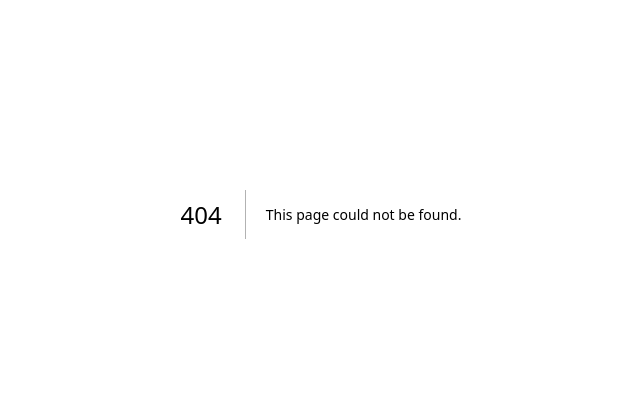
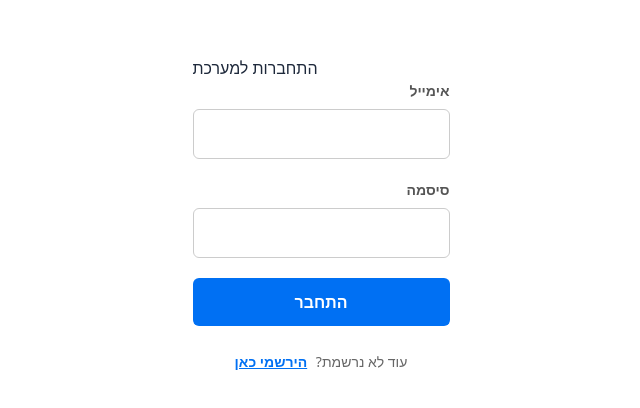
Before and after one commit to ofir8530/ai-fitness-app, a Next.js app: page /login in a window 1280 px wide. Before the commit this address had no page. Shown: the part 186-594 px from the top of the page, without its empty margins (319-959 px from the left). Built offline with nearby package versions, Linux system fonts and the light colour scheme.

Commit message:
feat: implement login page, refactor summary to fetch from database, and separate css modules

```diff
--- /dev/null
+++ b/app/api/auth/login/route.ts
@@ -0,0 +1,30 @@
+import { NextResponse } from 'next/server';
+import { createClientServer } from '../../../utils/supabaseServer';
+
+export async function POST(request: Request) {
+  try {
+    const { email, password } = await request.json();
+
+    // אתחול לקוח השרת לטיפול בעוגיות
+    const supabase = await createClientServer();
+
+    // התחברות המשתמש בעזרת Supabase Auth
+    const { data, error } = await supabase.auth.signInWithPassword({
+      email,
+      password,
+    });
+
+    if (error) {
+      return NextResponse.json({ error: error.message }, { status: 400 });
+    }
+
+    return NextResponse.json({
+      message: 'התחברות הצליחה!',
+      user: data.user
+    }, { status: 200 });
+
+  } catch (err: any) {
+    console.error('Login API Error:', err);
+    return NextResponse.json({ error: 'אירעה שגיאה בשרת' }, { status: 500 });
+  }
+}
--- /dev/null
+++ b/app/login/page.tsx
@@ -0,0 +1,9 @@
+import LoginForm from '@/components/LoginForm';
+
+export default function LoginPage() {
+  return (
+    <main style={{ display: 'flex', justifyContent: 'center', alignItems: 'center', minHeight: '100vh' }}>
+      <LoginForm />
+    </main>
+  );
+}
--- a/app/page.tsx
+++ b/app/page.tsx
@@ -9,7 +9,7 @@ export default function Home() {
 
       <div className={styles.buttonGroup}>
         {/* כפתור התחברות */}
-        <button className={styles.primaryButton}>התחברות</button>
+        <Link href="/login" className={styles.primaryButton}>התחברות</Link>
 
         {/* שימוש ב-Link למעבר דף אמיתי */}
         <Link href="/register" className={styles.secondaryButton}>
--- a/app/summary/page.tsx
+++ b/app/summary/page.tsx
@@ -1,31 +1,43 @@
-"use client";
-import { useSearchParams } from 'next/navigation';
+import { createClientServer } from '../utils/supabaseServer';
+import { redirect } from 'next/navigation';
 import SummaryCard from '../../components/SummaryCard';
 import Link from 'next/link';
 import styles from '../page.module.css';
 
-export default function SummaryPage() {
-  const searchParams = useSearchParams();
-  console.log("Current URL Params:", searchParams.toString());
+export default async function SummaryPage() {
+  const supabase = await createClientServer();
 
-  // אנחנו שולחים מחרוזות כדי להתאים ל-Type של SummaryCard
+  // 1. מי המשתמש?
+  const { data: { user } } = await supabase.auth.getUser();
+  if (!user) redirect('/login');
+
+  // 2. שליפת הנתונים מה-DB
+  const { data: profile, error } = await supabase
+    .from('profiles')
+    .select('*')
+    .eq('id', user.id)
+    .single();
+
+  if (error || !profile) {
+    return <div>לא נמצאו נתונים, אולי כדאי למלא שאלון?</div>;
+  }
+
+  // 3. סידור הנתונים לפורמט שה-SummaryCard מצפה לו
   const userData = {
-    age: searchParams.get('age') || '26',
-    gender: searchParams.get('gender') || 'female',
-    weight: searchParams.get('weight') || '',
-    height: searchParams.get('height') || '',
-    goal: searchParams.get('goal') || '',
-    targetWeight: searchParams.get('targetWeight') || '',
-    activityLevel: Number(searchParams.get('activityLevel')) || 1.2,
-    diet: searchParams.get('diet') || ''
+    age: profile.age?.toString() || '',
+    gender: profile.gender || '',
+    weight: profile.weight?.toString() || '',
+    height: profile.height?.toString() || '',
+    goal: profile.goal || '',
+    targetWeight: profile.target_weight?.toString() || '',
+    activityLevel: profile.activity_level || 1.2,
+    diet: profile.dietary_preferences || ''
   };
-  console.log("Parsed userData:", userData);
 
   return (
     <main className={styles.mainContainer}>
       <h1 className={styles.title}>התוכנית שלך מוכנה!</h1>
 
-      {/* עכשיו ה-Types תואמים והשגיאה תיעלם */}
       <SummaryCard data={userData} />
 
       <Link href="/dashboard" className={styles.primaryButton}>
--- /dev/null
+++ b/components/LoginForm.module.css
@@ -0,0 +1,93 @@
+.formContainer {
+  max-width: 400px;
+  width: 100%;
+  padding: 30px;
+  background-color: #ffffff;
+  border-radius: 12px;
+  box-shadow: 0 4px 20px rgba(0, 0, 0, 0.08);
+  direction: rtl;
+}
+
+.formTitle {
+  font-size: 24px;
+  color: #333333;
+  margin-bottom: 25px;
+  text-align: center;
+}
+
+.inputGroup {
+  display: flex;
+  flex-direction: column;
+  margin-bottom: 20px;
+}
+
+.label {
+  font-size: 14px;
+  margin-bottom: 8px;
+  color: #555555;
+  font-weight: bold;
+  text-align: right;
+
+}
+
+.inputField {
+  padding: 12px;
+  border: 1px solid #cccccc;
+  border-radius: 6px;
+  font-size: 16px;
+  outline: none;
+  transition: border-color 0.2s;
+}
+
+.inputField:focus {
+  border-color: #0070f3;
+}
+
+.submitButton {
+  width: 100%;
+  padding: 12px;
+  background-color: #0070f3;
+  color: #ffffff;
+  border: none;
+  border-radius: 6px;
+  font-size: 16px;
+  font-weight: bold;
+  cursor: pointer;
+  transition: background-color 0.2s;
+}
+
+.submitButton:hover {
+  background-color: #0056b3;
+}
+
+.submitButton:disabled {
+  background-color: #a0cfff;
+  cursor: not-allowed;
+}
+
+.errorAlert {
+  color: #ff3333;
+  margin-bottom: 15px;
+  font-size: 14px;
+  text-align: center;
+  font-weight: 500;
+}
+
+.linkContainer {
+  margin-top: 25px;
+  text-align: center;
+  font-size: 14px;
+  color: #666666;
+}
+
+.redirectLink {
+  color: #0070f3;
+  text-decoration: underline;
+  font-weight: bold;
+  margin-right: 5px;
+  transition: color 0.2s ease;
+}
+
+.redirectLink:hover {
+  color: #0056b3;
+}
--- /dev/null
+++ b/components/LoginForm.tsx
@@ -0,0 +1,86 @@
+"use client";
+
+import { useState } from 'react';
+import { useRouter } from 'next/navigation';
+import Link from 'next/link';
+import styles from './LoginForm.module.css';
+
+export default function LoginForm() {
+  const router = useRouter();
+  const [email, setEmail] = useState('');
+  const [password, setPassword] = useState('');
+  const [error, setError] = useState('');
+  const [isLoading, setIsLoading] = useState(false);
+
+  const handleSubmit = async (e: React.FormEvent) => {
+    e.preventDefault();
+    setError('');
+    setIsLoading(true);
+
+    try {
+      const response = await fetch('/api/auth/login', {
+        method: 'POST',
+        headers: { 'Content-Type': 'application/json' },
+        body: JSON.stringify({ email, password }),
+      });
+
+      const data = await response.json();
+
+      if (!response.ok) {
+        throw new Error(data.error || 'פרטי התחברות שגויים');
+      }
+
+      setTimeout(() => {
+        router.push('/summary');
+      }, 500);
+
+    } catch (err: any) {
+      setError(err.message || 'שגיאה בתהליך ההתחברות');
+    } finally {
+      setIsLoading(false);
+    }
+  };
+
+  return (
+    <div className={styles.container}>
+      <h2 className={styles.title}>התחברות למערכת</h2>
+
+      {error && <div className={styles.errorAlert}>{error}</div>}
+
+      <form onSubmit={handleSubmit}>
+        <div className={styles.inputGroup}>
+          <label className={styles.label}>אימייל</label>
+          <input
+            type="email"
+            className={styles.inputField}
+            value={email}
+            onChange={(e) => setEmail(e.target.value)}
+            required
+          />
+        </div>
+
+        <div className={styles.inputGroup}>
+          <label className={styles.label}>סיסמה</label>
+          <input
+            type="password"
+            className={styles.inputField}
+            value={password}
+            onChange={(e) => setPassword(e.target.value)}
+            required
+          />
+        </div>
+
+        <button type="submit" disabled={isLoading} className={styles.submitButton}>
+          {isLoading ? 'מתחבר...' : 'התחבר'}
+        </button>
+      </form>
+
+      <div className={styles.linkContainer}>
+        <span>עוד לא נרשמת? </span>
+        <Link href="/register" className={styles.redirectLink}>
+          הירשמי כאן
+        </Link>
+      </div>
+    </div>
+  );
+}
--- a/components/SummaryCard.tsx
+++ b/components/SummaryCard.tsx
@@ -17,8 +17,9 @@ interface SummaryProps {
 
 export default function SummaryCard({ data }: SummaryProps) {
   // לוגיקה להצגת הדיאטה בצורה יפה ומניעת אינדקסים ריקים
-  const dietList = data.diet ? data.diet.split(',').filter(item => item.trim() !== '') : [];
-
+  const dietList = Array.isArray(data.diet)
+    ? data.diet
+    : (typeof data.diet === 'string' ? data.diet.split(',').filter(item => item.trim() !== '') : []);
   // המרת נתונים למספרים בצורה בטוחה כדי למנוע NaN או ערכים שליליים בחישוב
   const numWeight = Number(data.weight) || 0;
   const numHeight = Number(data.height) || 0;
```
